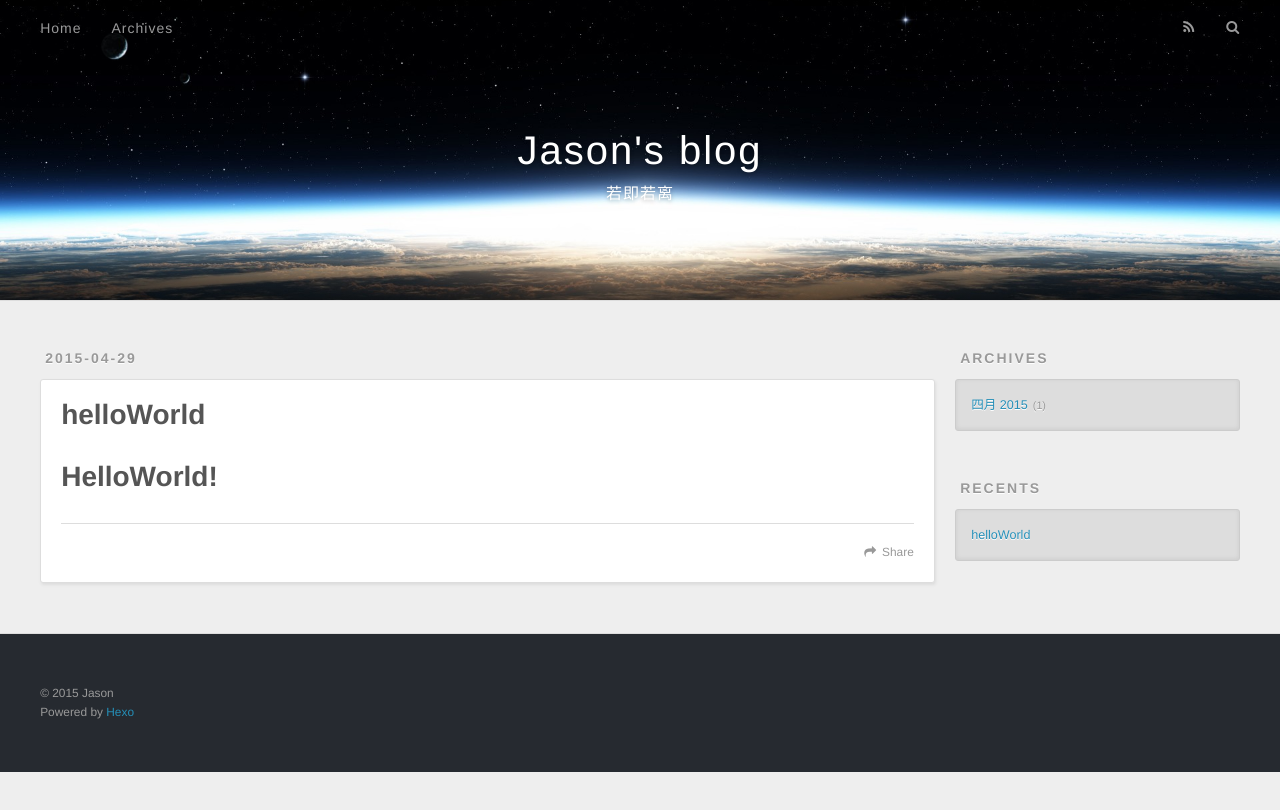
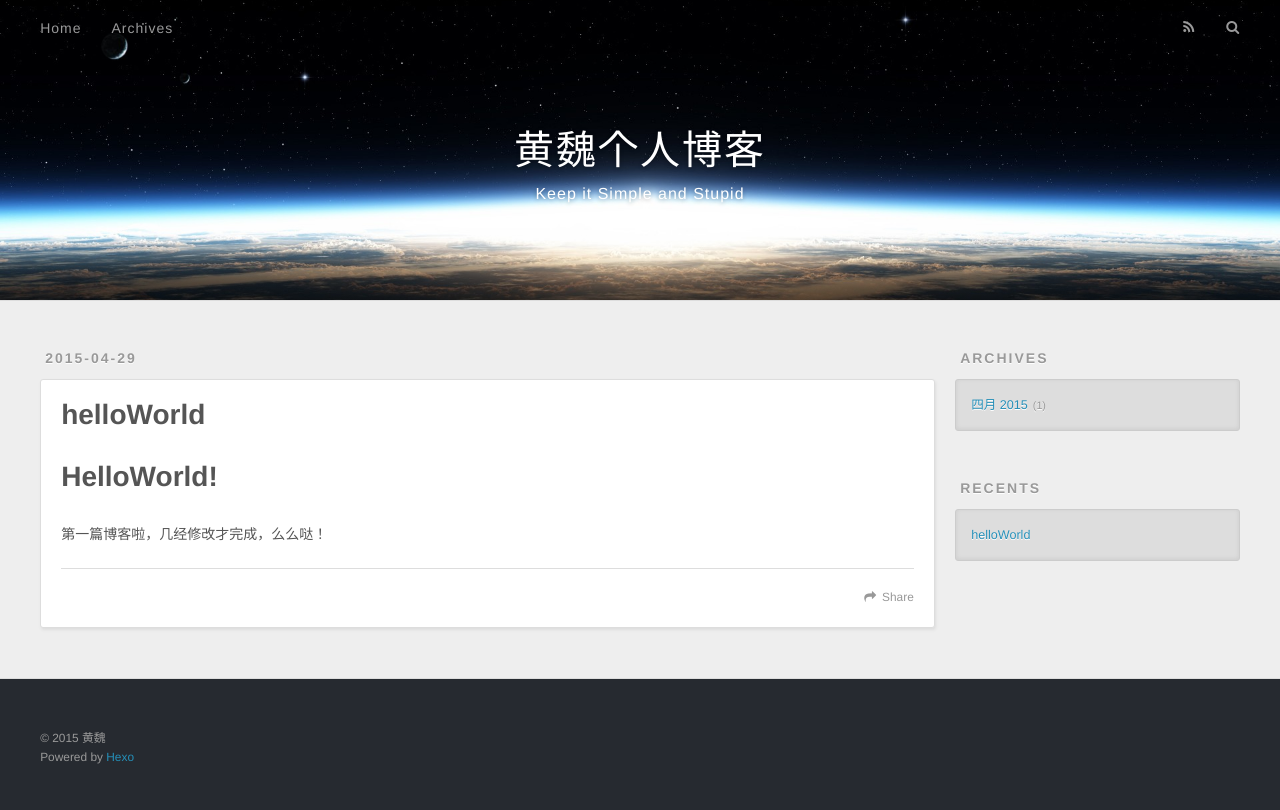
Before and after one commit to huangwei2014/huangwei2014.github.io, a plain HTML site: page 2015/04/29/helloWorld/index.html in a window 1280 px wide. Drawn offline with nearby package versions, Linux system fonts and the light colour scheme.

Commit message:
Site updated: 2015-05-17 20:41:55

```diff
--- a/2015/04/29/helloWorld/index.html
+++ b/2015/04/29/helloWorld/index.html
@@ -3,19 +3,19 @@
 <head>
   <meta charset="utf-8">
 
-  <title>helloWorld | Jason&#39;s blog</title>
+  <title>helloWorld | 黄魏个人博客</title>
   <meta name="viewport" content="width=device-width, initial-scale=1, maximum-scale=1">
-  <meta name="description" content="HelloWorld!">
+  <meta name="description" content="HelloWorld!第一篇博客啦，几经修改才完成，么么哒！">
 <meta property="og:type" content="article">
 <meta property="og:title" content="helloWorld">
 <meta property="og:url" content="http://yoursite.com/2015/04/29/helloWorld/index.html">
-<meta property="og:site_name" content="Jason's blog">
-<meta property="og:description" content="HelloWorld!">
+<meta property="og:site_name" content="黄魏个人博客">
+<meta property="og:description" content="HelloWorld!第一篇博客啦，几经修改才完成，么么哒！">
 <meta name="twitter:card" content="summary">
 <meta name="twitter:title" content="helloWorld">
-<meta name="twitter:description" content="HelloWorld!">
+<meta name="twitter:description" content="HelloWorld!第一篇博客啦，几经修改才完成，么么哒！">
 
-    <link rel="alternative" href="/atom.xml" title="Jason&#39;s blog" type="application/atom+xml">
+    <link rel="alternative" href="/atom.xml" title="黄魏个人博客" type="application/atom+xml">
 
 
     <link rel="icon" href="/favicon.png">
@@ -33,11 +33,11 @@
   <div id="header-outer" class="outer">
     <div id="header-title" class="inner">
       <h1 id="logo-wrap">
-        <a href="/" id="logo">Jason&#39;s blog</a>
+        <a href="/" id="logo">黄魏个人博客</a>
       </h1>
 
         <h2 id="subtitle-wrap">
-          <a href="/" id="subtitle">若即若离</a>
+          <a href="/" id="subtitle">Keep it Simple and Stupid</a>
         </h2>
 
     </div>
@@ -85,11 +85,12 @@
 
     <div class="article-entry" itemprop="articleBody">
 
-        <h1 id="HelloWorld!">HelloWorld!</h1>
+        <h1 id="HelloWorld!">HelloWorld!</h1><p>第一篇博客啦，几经修改才完成，么么哒！</p>
+
 
     </div>
     <footer class="article-footer">
-      <a data-url="http://yoursite.com/2015/04/29/helloWorld/" data-id="ci92ezqev0000ej2mzb58rcaq" class="article-share-link">Share</a>
+      <a data-url="http://yoursite.com/2015/04/29/helloWorld/" data-id="ci9sgcew00000y12mwbxawnox" class="article-share-link">Share</a>
 
 
     </footer>
@@ -140,7 +141,7 @@
 
   <div class="outer">
     <div id="footer-info" class="inner">
-      &copy; 2015 Jason<br>
+      &copy; 2015 黄魏<br>
       Powered by <a href="http://hexo.io/" target="_blank">Hexo</a>
     </div>
   </div>
```
Also changed, not shown: archives/2015/04/index.html (+8 -8 lines), archives/2015/index.html (+8 -8 lines), archives/index.html (+8 -8 lines), index.html (+11 -10 lines).
